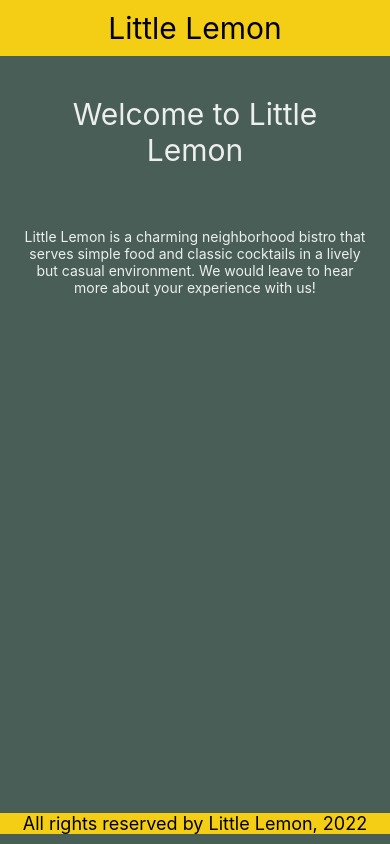
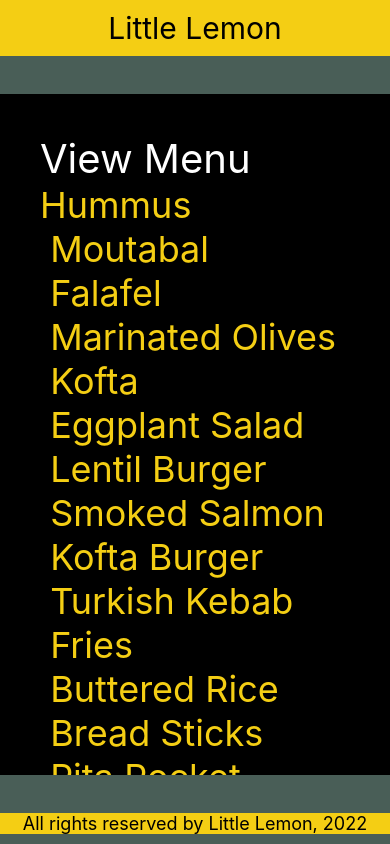
Before and after one commit to joktz/little-lemon-practice, a React Native app: screen / in a window 390 px wide. Built offline with nearby package versions, Linux system fonts and the light colour scheme.

Commit message:
Feat: Added scrollable menu

```diff
--- a/App.tsx
+++ b/App.tsx
@@ -5,12 +5,14 @@ import { StyleSheet, Text, View } from 'react-native';
 import LittleLemonHeader from './components/LittleLemonHeader';
 import Footer from './components/Footer';
 import WelcomeScreen from './components/WelcomeScreen';
+import MenuItems from './components/MenuItems';
 
 export default function App() {
   return (
       <View style={styles.container}>
         <LittleLemonHeader />
-        <WelcomeScreen />
+        {/* <WelcomeScreen /> */}
+        <MenuItems />
         <View>
           <Footer />
         </View>
--- /dev/null
+++ b/components/MenuItems.js
@@ -0,0 +1,27 @@
+import * as React from 'react';
+import { View, Text, ScrollView } from 'react-native';
+
+// The list of menu items
+
+const menuItemsToDisplay = [
+    'Hummus \n Moutabal \n Falafel \n Marinated Olives \n Kofta \n Eggplant Salad \n Lentil Burger \n Smoked Salmon \n Kofta Burger \n Turkish Kebab \n Fries \n Buttered Rice \n Bread Sticks \n Pita Pocket \n Lentil Soup \n Greek Salad \n Rice Pilaf \n Baklava \n Tartufo \n Tiramisu \n Panna Cotta',
+];
+
+export default function MenuItems() {
+    return (
+        <View style={{ flex: 0.90}}>
+            <ScrollView style={{
+                paddingHorizontal: 40,
+                paddingVertical: 40,
+                backgroundColor: 'black',
+            }}>
+                <Text style={{ color: 'white', fontSize: 40, flexWrap: 'wrap' }}>
+                    View Menu
+                </Text>
+                <Text style={{ color: '#F4CE14', fontSize: 36}}>
+                    {menuItemsToDisplay[0]}
+                </Text>
+            </ScrollView>
+        </View>
+    )
+}
```
